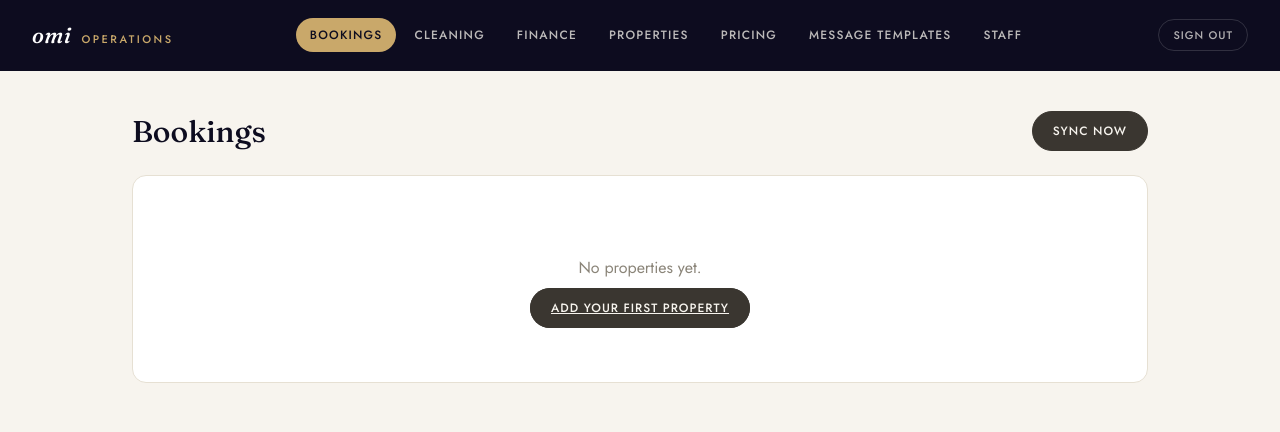
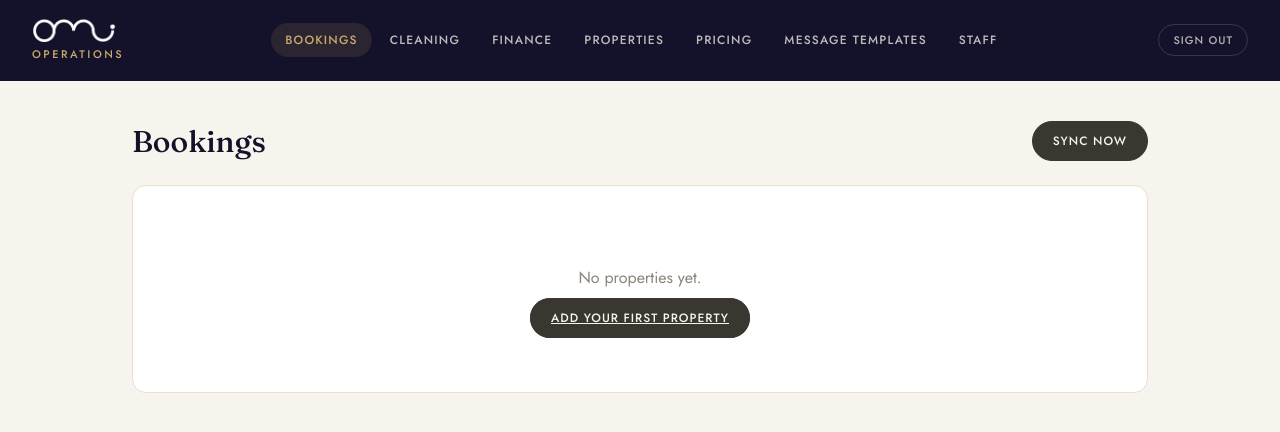
Before and after one commit to Oceanorealty/omi-holiday-ops, a FastAPI app: page / in a window 1280 px wide. Shown: the top 432 px of the page. Run offline with FastAPI, Linux system fonts and the light colour scheme.

Commit message:
Align ops dashboard header with omiholiday.com branding
Swap the plain-text "omi" wordmark for the real logo mark, match the
navy background to the site's exact --ink-navy, and soften the active
nav pill from a solid gold fill to a subtle tint — consistent with how
restrained the site itself uses gold as an accent rather than a fill.

```diff
--- a/app/static/style.css
+++ b/app/static/style.css
@@ -1,5 +1,5 @@
 :root {
-  --navy: #0d0c1f;
+  --navy: #14122a;
   --charcoal: #3a3630;
   --cream: #f7f4ee;
   --cream-deep: #efe9dc;
@@ -36,17 +36,15 @@ body {
 }
 .brand {
   display: flex;
-  align-items: baseline;
-  gap: 10px;
+  flex-direction: column;
+  align-items: flex-start;
+  gap: 4px;
   text-decoration: none;
 }
 .brand-mark {
-  font-family: var(--font-display);
-  font-style: italic;
-  font-weight: 500;
-  font-size: 22px;
-  color: var(--white);
-  letter-spacing: 0.5px;
+  height: 24px;
+  width: auto;
+  display: block;
 }
 .brand-sub {
   font-size: 11px;
@@ -83,7 +81,7 @@ nav a {
   transition: color 0.15s, background 0.15s;
 }
 nav a:hover { color: var(--white); background: rgba(255, 255, 255, 0.06); }
-nav a.active { color: var(--navy); background: var(--gold); }
+nav a.active { color: var(--gold); background: rgba(201, 168, 106, 0.12); }
 
 .container { max-width: 1080px; margin: 0 auto; padding: 40px 32px; }
 
--- a/app/templates/base.html
+++ b/app/templates/base.html
@@ -12,7 +12,7 @@
 <body>
   <header class="topbar">
     <a class="brand" href="/">
-      <span class="brand-mark">omi</span>
+      <img class="brand-mark" src="/static/omi-mark.png" alt="Omi" />
       <span class="brand-sub">Operations</span>
     </a>
     <nav>
```
Also changed, not shown: app/static/omi-mark.png (added).
